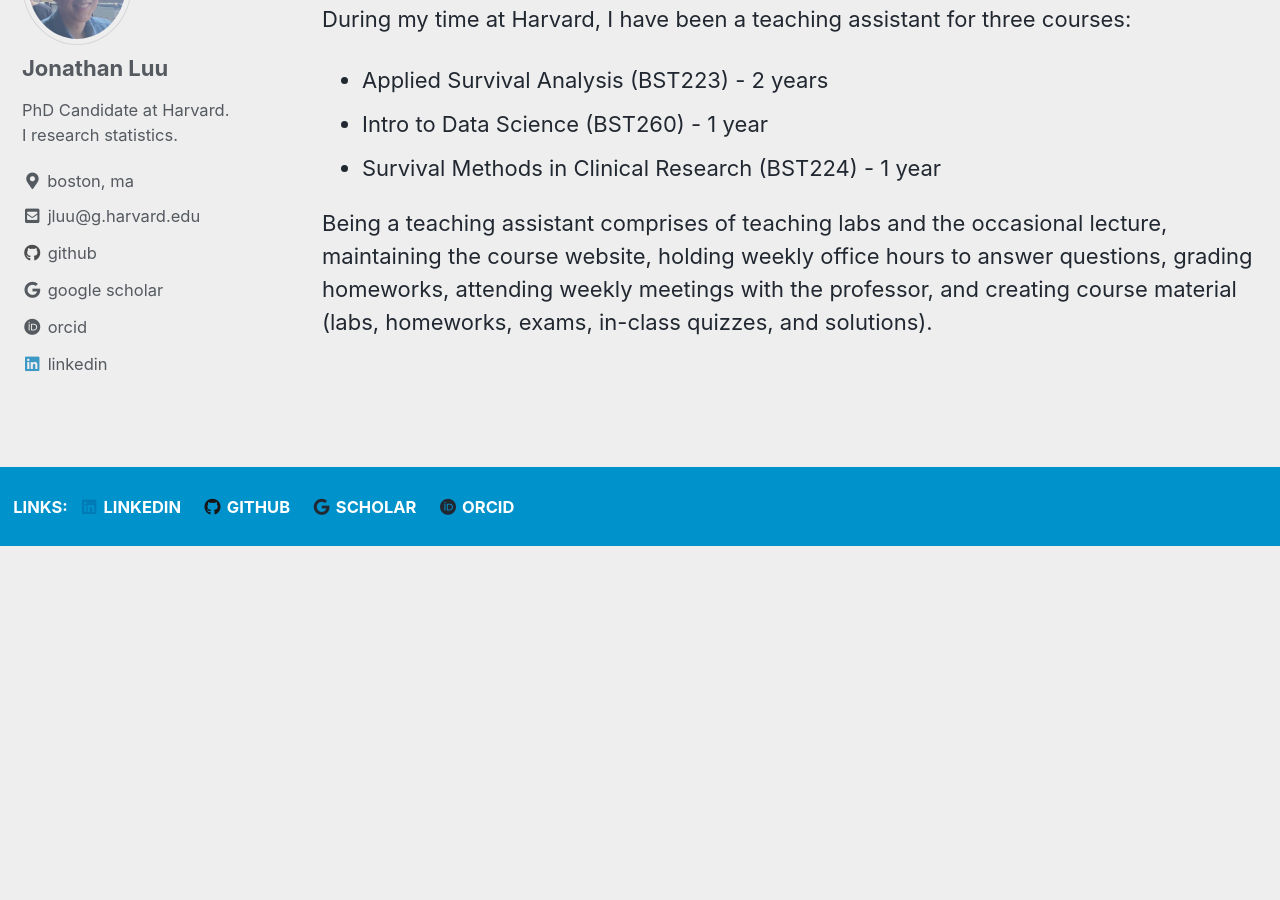
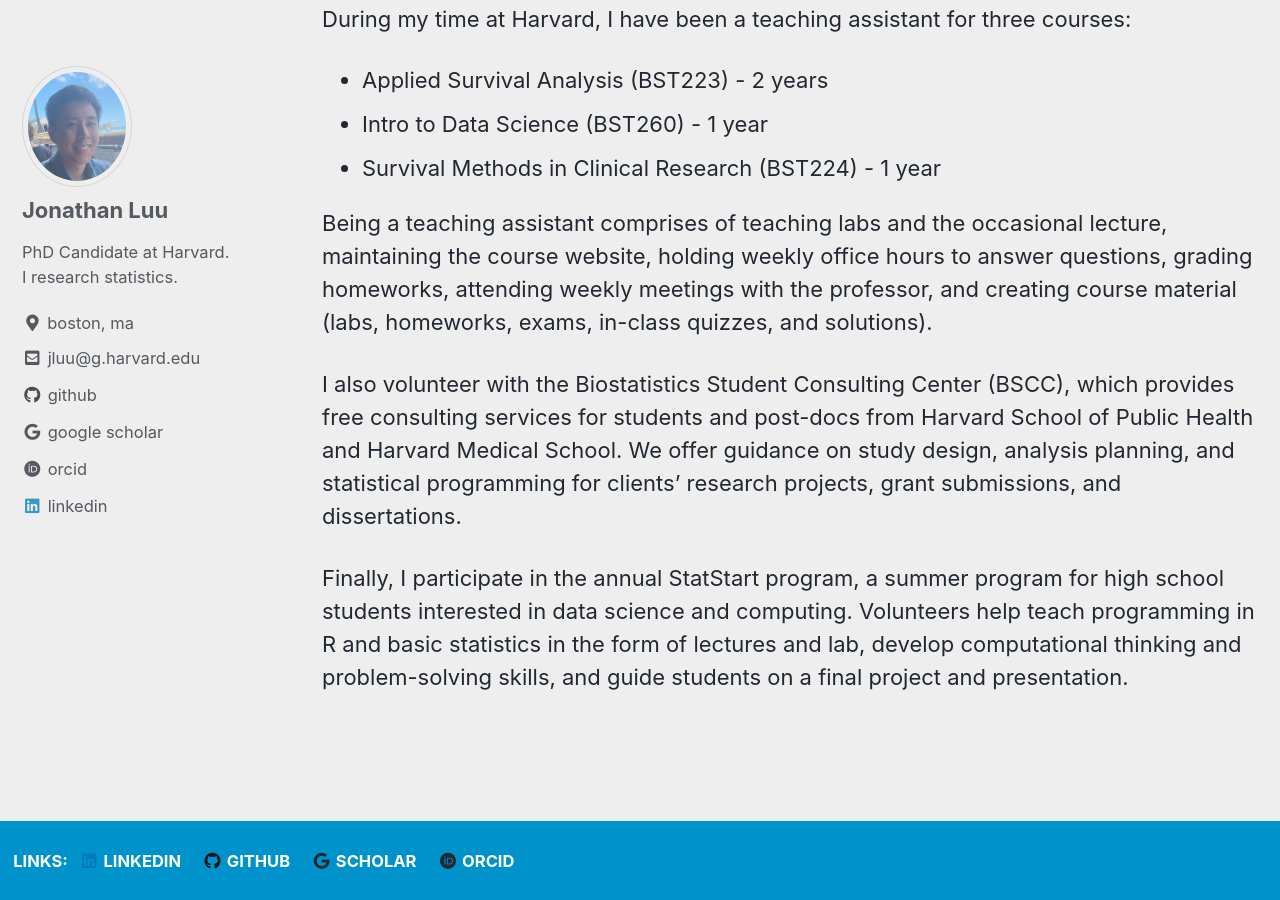
Before and after one commit to luuj/luuj.github.io, a Jekyll site: the page built from _pages/courses.md, in a window 1280 px wide and 900 px high, scrolled down 3288 px. Built offline with Jekyll 4.4.1, drawn with Linux system fonts in a browser that asks for light colours; cached includes are drawn as plain includes; before the commit the page ends 3834 px from its top, so only the background shows below that.

Commit message:
update courses and cv

```diff
--- a/_pages/courses.md
+++ b/_pages/courses.md
@@ -87,3 +87,7 @@
 -   Survival Methods in Clinical Research (BST224) - 1 year
 
 Being a teaching assistant comprises of teaching labs and the occasional lecture, maintaining the course website, holding weekly office hours to answer questions, grading homeworks, attending weekly meetings with the professor, and creating course material (labs, homeworks, exams, in-class quizzes, and solutions).
+
+I also volunteer with the Biostatistics Student Consulting Center (BSCC), which provides free consulting services for students and post-docs from Harvard School of Public Health and Harvard Medical School. We offer guidance on study design, analysis planning, and statistical programming for clients' research projects, grant submissions, and dissertations.
+
+Finally, I participate in the annual StatStart program, a summer program for high school students interested in data science and computing. Volunteers help teach programming in R and basic statistics in the form of lectures and lab,  develop computational thinking and problem-solving skills, and guide students on a final project and presentation.
```
Also changed, not shown: 3 other files.
